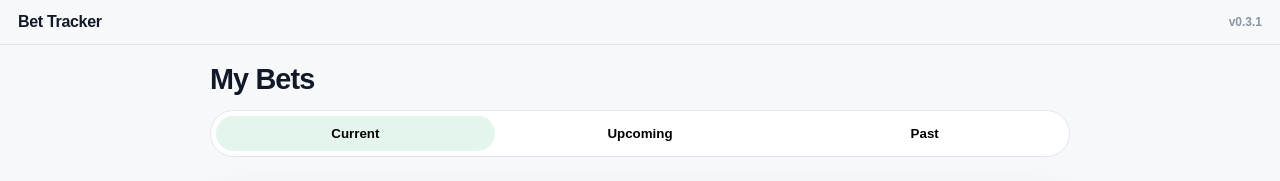
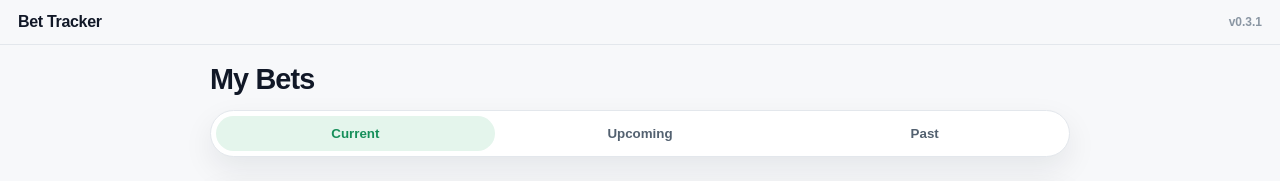
Before and after one commit to dcast-gif/Bet-Tracker, a Next.js app in the folder frontend/: page / in a window 1280 px wide. Shown: the top 181 px of the page. Built offline with nearby package versions, Linux system fonts and the light colour scheme.

Commit message:
Update BetTabs.tsx

```diff
--- a/frontend/src/components/bets/BetTabs.tsx
+++ b/frontend/src/components/bets/BetTabs.tsx
@@ -22,6 +22,7 @@ export default function BetTabs({ active, onChange }: BetTabsProps) {
         borderRadius: radius.pill,
         background: colors.surface,
         border: `1px solid ${colors.border}`,
+        boxShadow: "var(--shadow-soft)",
       }}
     >
       {tabs.map((tab) => {
@@ -32,14 +33,14 @@ export default function BetTabs({ active, onChange }: BetTabsProps) {
             key={tab}
             type="button"
             onClick={() => onChange(tab)}
-            className={selected ? "bet-tab-active" : "bet-tab"}
             style={{
               flex: 1,
               padding: "10px",
               borderRadius: radius.pill,
               border: "none",
               background: selected ? colors.accentSoft : "transparent",
-              fontWeight: 800,
+              color: selected ? colors.accent : colors.textSecondary,
+              fontWeight: selected ? 800 : 700,
               textTransform: "capitalize",
               cursor: "pointer",
             }}
```
